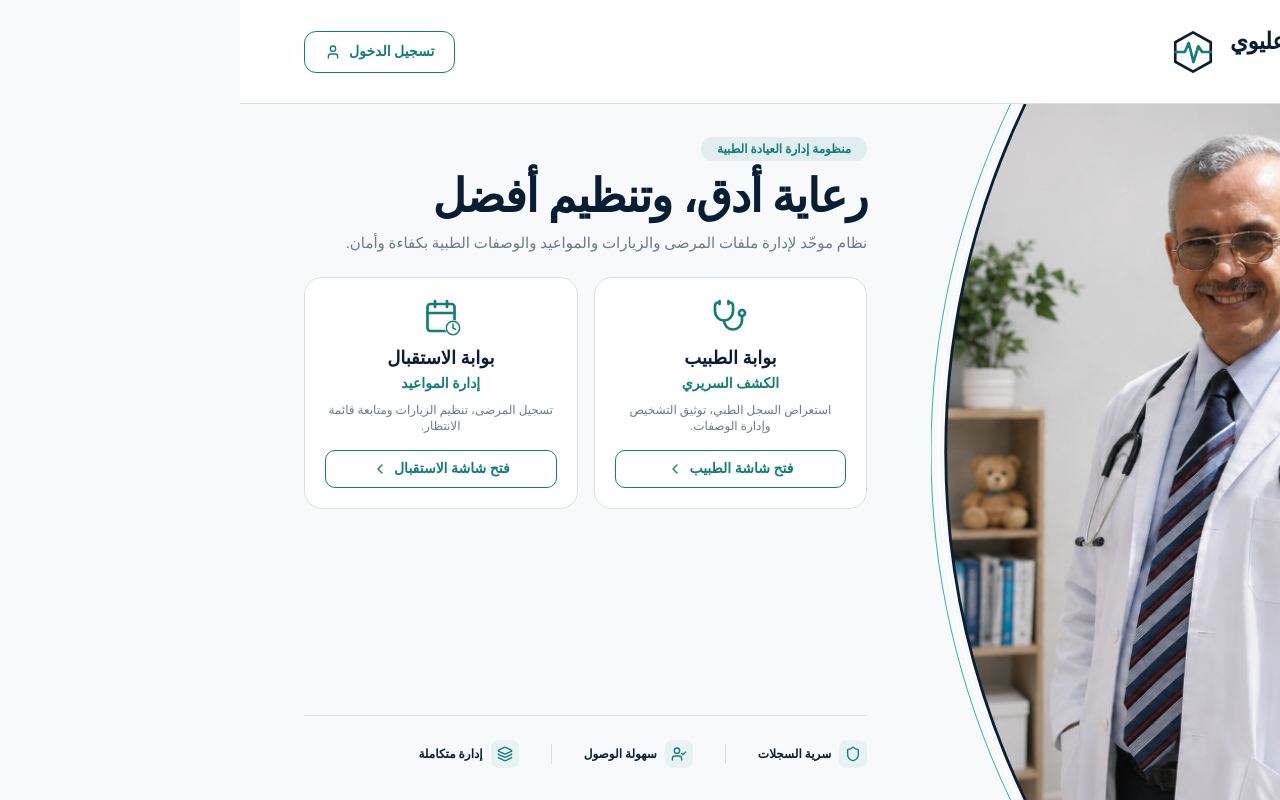
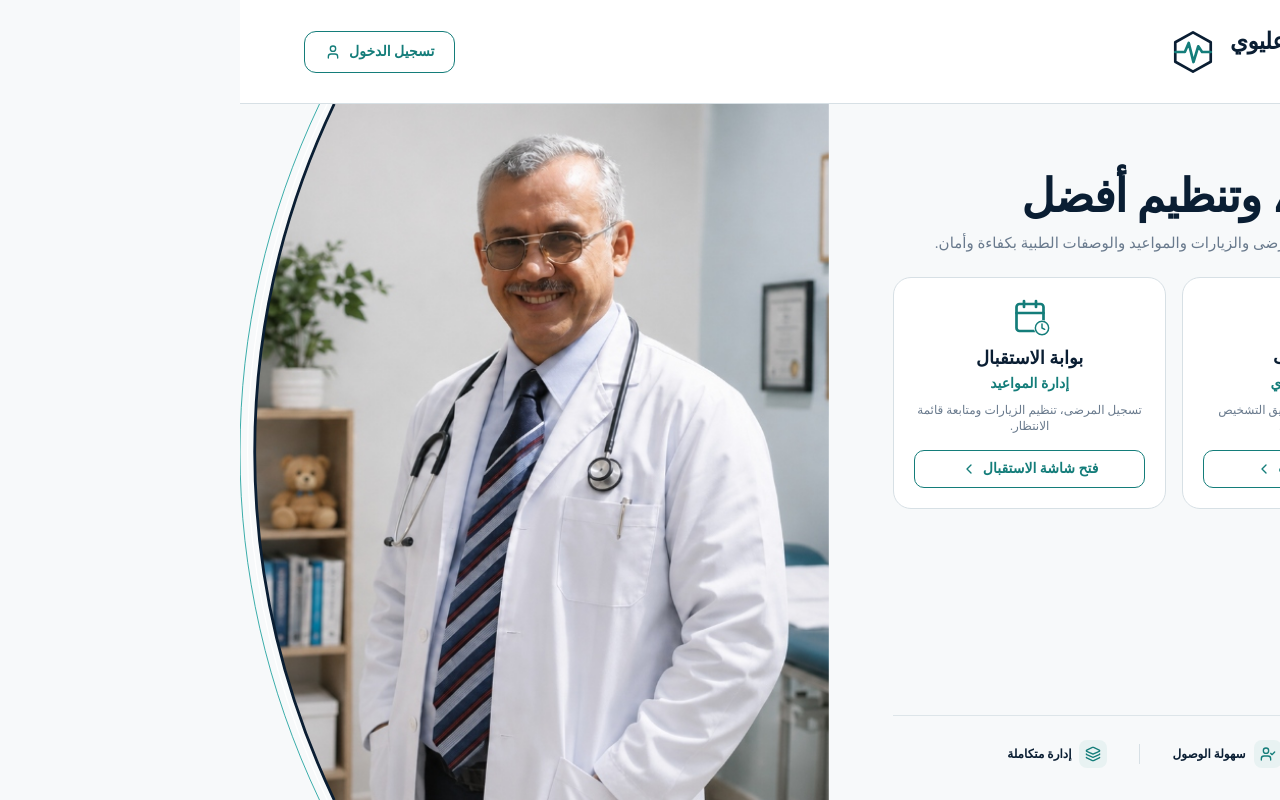
Before and after one commit to amnayahya-star/dr-kareem-clinic, a Next.js app: page / in a window 1280 px wide. Built offline with nearby package versions, Linux system fonts and the light colour scheme.

Commit message:
chore: sync layout and responsiveness improvements

```diff
--- a/src/app/page.tsx
+++ b/src/app/page.tsx
@@ -68,11 +68,11 @@ export default function HomePage() {
         </Link>
       </header>
 
-      {/* 2. Main Hero Section (Doctor on the RIGHT, Content on the LEFT in RTL) */}
+      {/* 2. Main Hero Section (Two-part layout with curved divider) */}
       <main className="flex-1 flex flex-col lg:flex-row relative w-full overflow-hidden">
-        {/* RIGHT COLUMN (In RTL layout: Doctor Photograph with Curved Divider ~46% width) */}
-        <div className="w-full lg:w-[46%] relative h-72 sm:h-96 lg:h-auto min-h-[320px] lg:min-h-[calc(100vh-104px)] overflow-hidden order-1 lg:order-1 bg-[#F7F9FA]">
-          {/* SVG Clip Path Definition for Smooth Curve on Inner Left Edge */}
+        {/* RIGHT COLUMN (In RTL visual layout: Doctor Photograph with Curved Divider ~46% width) */}
+        <div className="w-full lg:w-[46%] relative h-72 sm:h-96 lg:h-auto min-h-[320px] lg:min-h-[calc(100vh-104px)] overflow-hidden order-1 lg:order-2 bg-[#F7F9FA]">
+          {/* SVG Clip Path Definition for Smooth Curve */}
           <svg width="0" height="0" className="absolute">
             <defs>
               <clipPath id="doctor-hero-curve" clipPathUnits="objectBoundingBox">
@@ -132,8 +132,8 @@ export default function HomePage() {
           </div>
         </div>
 
-        {/* LEFT COLUMN (In RTL layout: Content Area ~54% width) */}
-        <div className="w-full lg:w-[54%] flex flex-col justify-between p-6 sm:p-10 lg:py-8 lg:px-12 xl:px-16 z-20 order-2 lg:order-2">
+        {/* LEFT COLUMN (In RTL visual layout: Content Area ~54% width) */}
+        <div className="w-full lg:w-[54%] flex flex-col justify-between p-6 sm:p-10 lg:py-8 lg:px-12 xl:px-16 z-20 order-2 lg:order-1">
           <div className="space-y-4 max-w-xl">
             {/* Tag Label */}
             <div className="inline-flex items-center px-4 py-1 rounded-full bg-[#E2EDF0] text-[#147D7A] text-[11px] sm:text-xs font-black w-fit">
```
